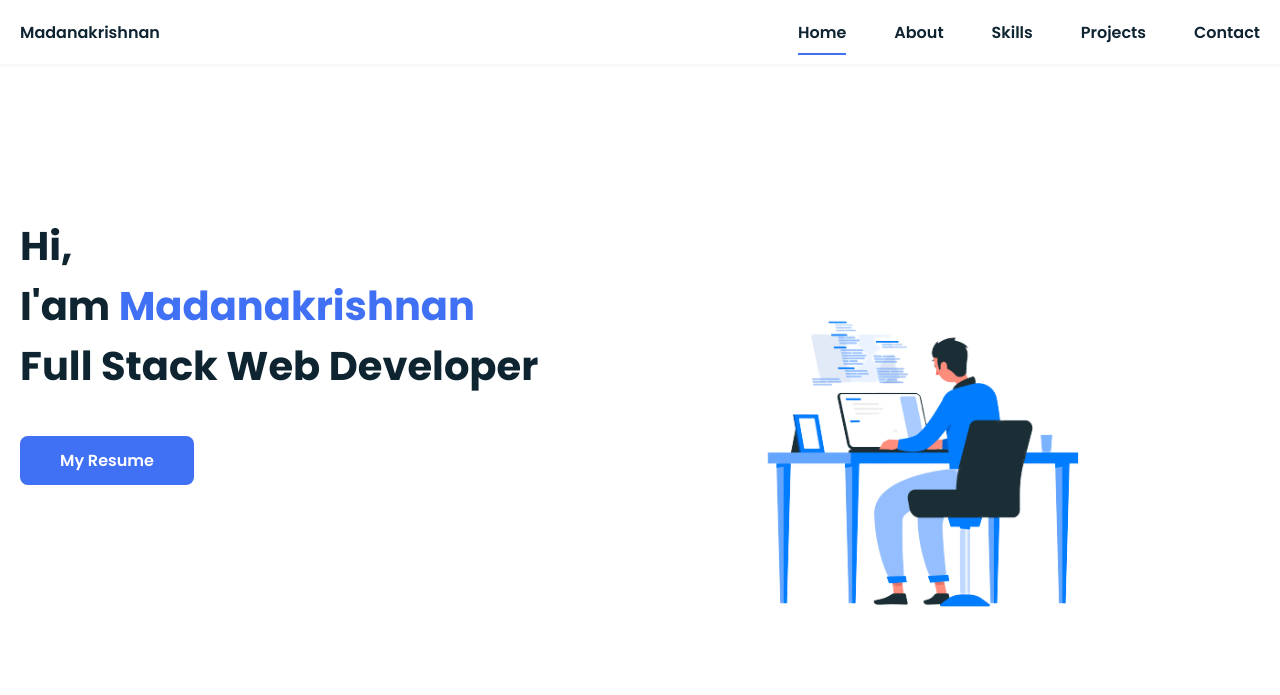
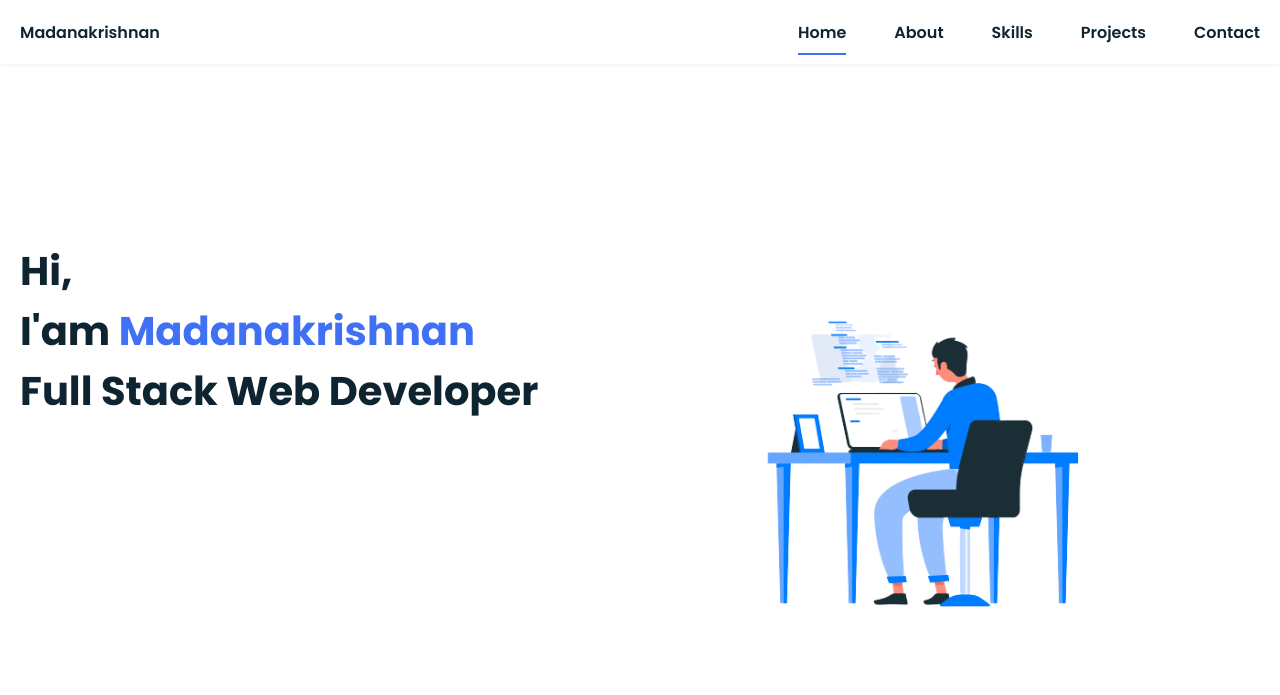
Before and after one commit to madanakrishnanmasai/portfolio_site, a plain HTML site: page index.html in a window 1280 px wide. Shown: the top 695 px of the page. Drawn offline with nearby package versions, Linux system fonts and the light colour scheme.

Commit message:
removed link

```diff
--- a/index.html
+++ b/index.html
@@ -64,13 +64,6 @@
             ><br />
             Full Stack Web Developer
           </h1>
-
-          <a
-            href="./assets/img/madanakrishnan_i.pdf"
-            download="madanakrishnan_i.pdf"
-            class="button"
-            >My Resume</a
-          >
         </div>
 
         <div class="home__social">
```
